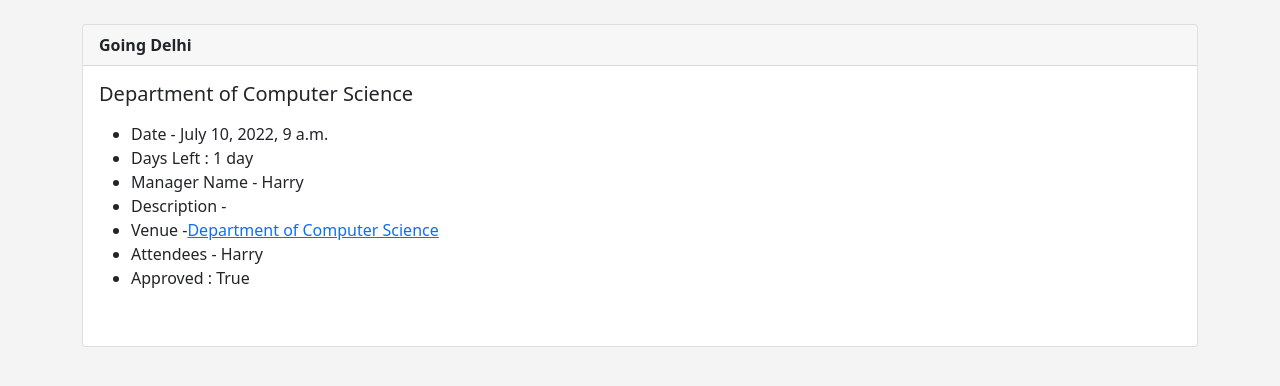
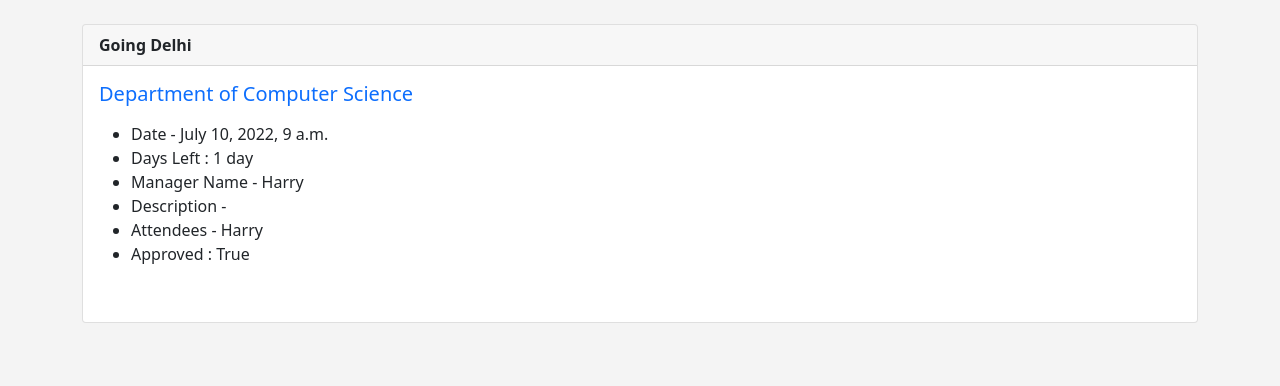
Before and after one commit to Himanshu-shrma/Event-Handler, a Django app: page /show_event/13 in a window 1280 px wide. Shown: the part 56-442 px from the top of the page. Run offline with Django 4.2, Linux system fonts and the light colour scheme; data comes from the database, SQL or seed files in the repository; both versions use the stored data as it was after the commit; some libraries are stand-ins or nearby versions.

Commit message:
Added logo

```diff
--- a/myclub_website/events/templates/events/base.html
+++ b/myclub_website/events/templates/events/base.html
@@ -1,11 +1,13 @@
+{%load static %}
 <!doctype html>
 <html lang="en">
 
 <head>
     <!-- Required meta tags -->
+
     <meta charset="utf-8">
     <meta name="viewport" content="width=device-width, initial-scale=1">
-
+    <link rel="shortcut icon" type="image/x-icon" href="{% static 'events/logo.png'%}">
     <!-- Bootstrap CSS -->
     <script src="https://code.jquery.com/jquery-3.5.1.slim.min.js"
         integrity="sha384-DfXdz2htPH0lsSSs5nCTpuj/zy4C+OGpamoFVy38MVBnE+IbbVYUew+OrCXaRkfj"
--- a/myclub_website/events/templates/events/show_event.html
+++ b/myclub_website/events/templates/events/show_event.html
@@ -6,14 +6,14 @@
         <b>{{event}}</b>
     </div>
     <div class="card-body">
-        <h5 class="card-title">{{ event.venue }}</h5>
+        <h5 class="card-title"><a href="{% url 'show-venue'  event.venue.id %}"
+                style="text-decoration: none;">{{event.venue}}</a></h5>
         <p class="card-text">
         <ul>
             <li>Date - {{ event.event_date }}</li>
             <li>Days Left : {{event.days_left}} </li>
             <li>Manager Name - {{ event.manager }}</li>
             <li>Description - {{ event.description }}</li>
-            <li>Venue -<a href="{% url 'show-venue'  event.venue.id %}">{{event.venue}}</a></li>
             <li> Attendees -
                 {% for attendees in event.attendees.all %}
                 {{attendees}}
--- a/myclub_website/events/templates/events/show_venue.html
+++ b/myclub_website/events/templates/events/show_venue.html
@@ -3,10 +3,10 @@
 
 <div class="card">
     <div class="card-header">
-        Venue
+        <h5> Venue</h5>
     </div>
     <div class="card-body">
-        <h5 class="card-title">{{ venue }}</h5>
+        <h6 class="card-title">{{ venue }}</h6>
         <p class="card-text">
         <ul>
 
--- a/myclub_website/events/templates/events/venue.html
+++ b/myclub_website/events/templates/events/venue.html
@@ -18,7 +18,8 @@
                 <a href="{% url 'delete-venue'  venue.id %}" style="text-decoration: none;"
                     class="btn btn-outline-danger btn-sm"> Delete</a>
             </td>
-
+            {%else%}
+            <td align="right"></td>
             {%endif%}
         </tr>
         {%endfor%}
```
Also changed, not shown: myclub_website/db.sqlite3, new.txt (added), 1 other file.
